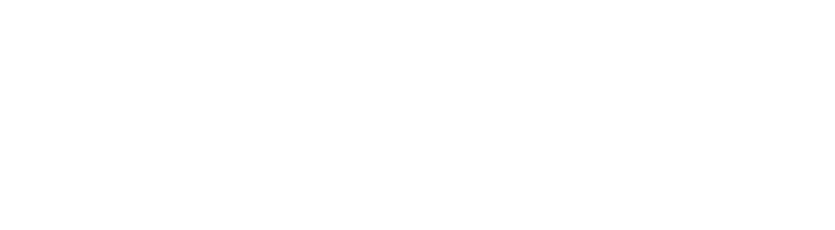
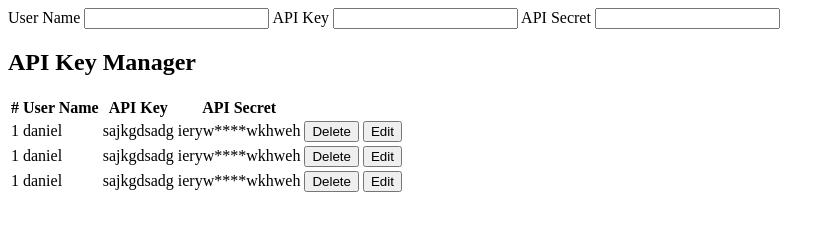
Before and after one commit to codophil/FrontEnd-Mentorship-challenge-05, a plain HTML site: page index.html in a window 1280 px wide. Shown: the whole page, without its empty margins (0-835 px from the left). Drawn offline with Linux system fonts and the light colour scheme.

Commit message:
Added html elements to the index file

```diff
--- a/index.html
+++ b/index.html
@@ -1,12 +1,65 @@
 <!DOCTYPE html>
 <html lang="en">
-<head>
-    <meta charset="UTF-8">
-    <meta http-equiv="X-UA-Compatible" content="IE=edge">
-    <meta name="viewport" content="width=device-width, initial-scale=1.0">
+  <head>
+    <meta charset="UTF-8" />
+    <meta http-equiv="X-UA-Compatible" content="IE=edge" />
+    <meta name="viewport" content="width=device-width, initial-scale=1.0" />
+    <link rel="stylesheet" href="styles.css" />
     <title>JS - Part 01</title>
-</head>
-<body>
-
-</body>
+  </head>
+  <body>
+    <main>
+      <section id="forms-section">
+        <div class="form-group">
+          <label for="username">User Name</label>
+          <input type="text" name="username" id="user-name" />
+          <label for="apikey">API Key</label>
+          <input type="text" name="apikey" id="api-key" />
+          <label for="username">API Secret</label>
+          <input type="text" name="apisecret" id="api-secret" />
+        </div>
+        <div class="table">
+          <h1>API Key Manager</h1>
+          <table>
+            <thead>
+              <tr>
+                <th>#</th>
+                <th>User Name</th>
+                <th>API Key</th>
+                <th>API Secret</th>
+                <th></th>
+                <th></th>
+              </tr>
+            </thead>
+            <tbody>
+              <tr>
+                <td>1</td>
+                <td>daniel</td>
+                <td>sajkgdsadg</td>
+                <td>ieryw****wkhweh</td>
+                <td><button class="delete-btn">Delete</button></td>
+                <td><button class="edit-btn">Edit</button></td>
+              </tr>
+              <tr>
+                <td>1</td>
+                <td>daniel</td>
+                <td>sajkgdsadg</td>
+                <td>ieryw****wkhweh</td>
+                <td><button class="delete-btn">Delete</button></td>
+                <td><button class="edit-btn">Edit</button></td>
+              </tr>
+              <tr>
+                <td>1</td>
+                <td>daniel</td>
+                <td>sajkgdsadg</td>
+                <td>ieryw****wkhweh</td>
+                <td><button class="delete-btn">Delete</button></td>
+                <td><button class="edit-btn">Edit</button></td>
+              </tr>
+            </tbody>
+          </table>
+        </div>
+      </section>
+    </main>
+  </body>
 </html>
```
